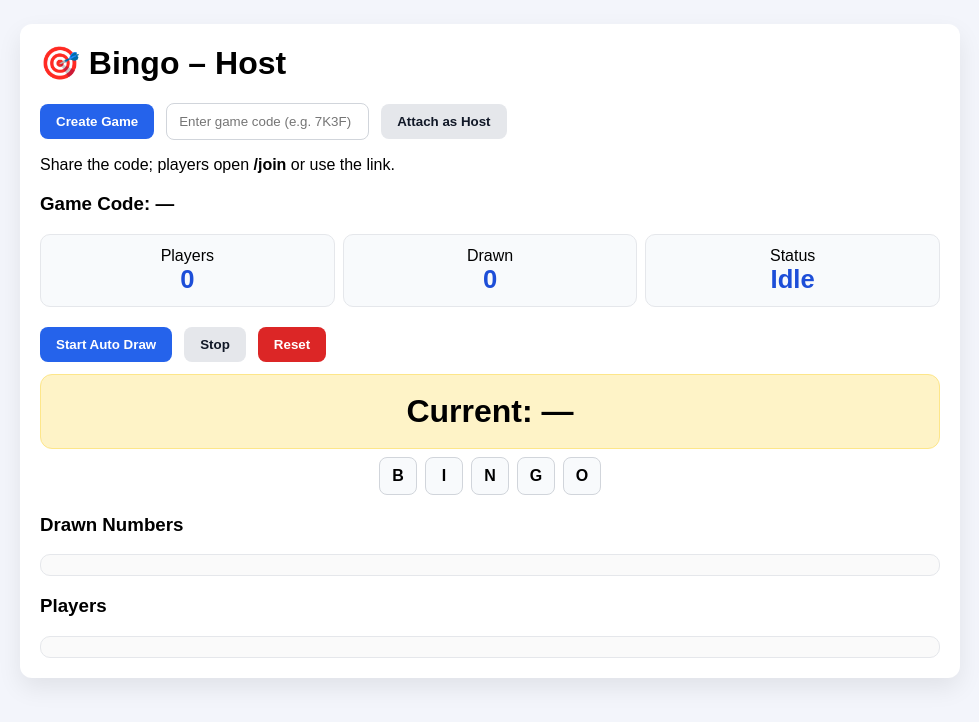
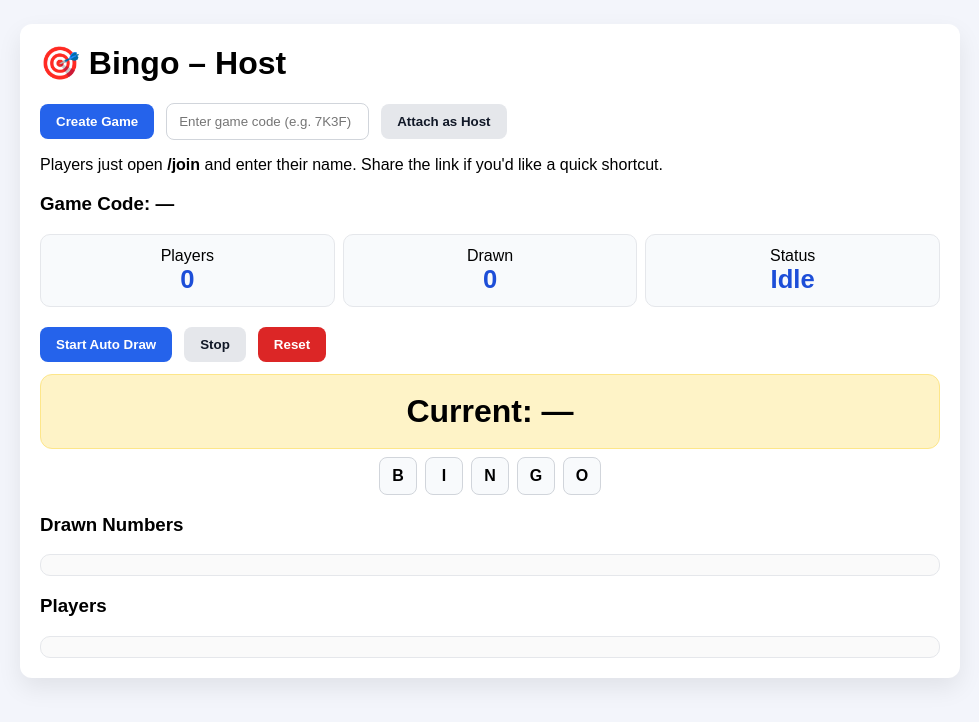
Before and after one commit to biniamabebe/bingo-mini-game, a website: page public/host.html in a window 1280 px wide. Shown: the whole page, without its empty margins (150-1129 px from the left). Drawn offline with nearby package versions, Linux system fonts and the light colour scheme; no server answers.

Commit message:
Revise player instructions and clean up HTML
Updated player instructions and improved code formatting.

```diff
--- a/public/host.html
+++ b/public/host.html
@@ -34,8 +34,7 @@
       <input id="gameIdInput" placeholder="Enter game code (e.g. 7K3F)"/>
       <button id="attachBtn" class="btn muted">Attach as Host</button>
     </div>
-    <p>Share the code; players open <b>/join</b> or use the link.</p>
-
+    <p>Players just open <b>/join</b> and enter their name. Share the link if you'd like a quick shortcut.</p>
     <h3>Game Code: <span id="gameId" style="letter-spacing:2px;">—</span></h3>
     <div id="shareLink" class="link"></div>
 
```
